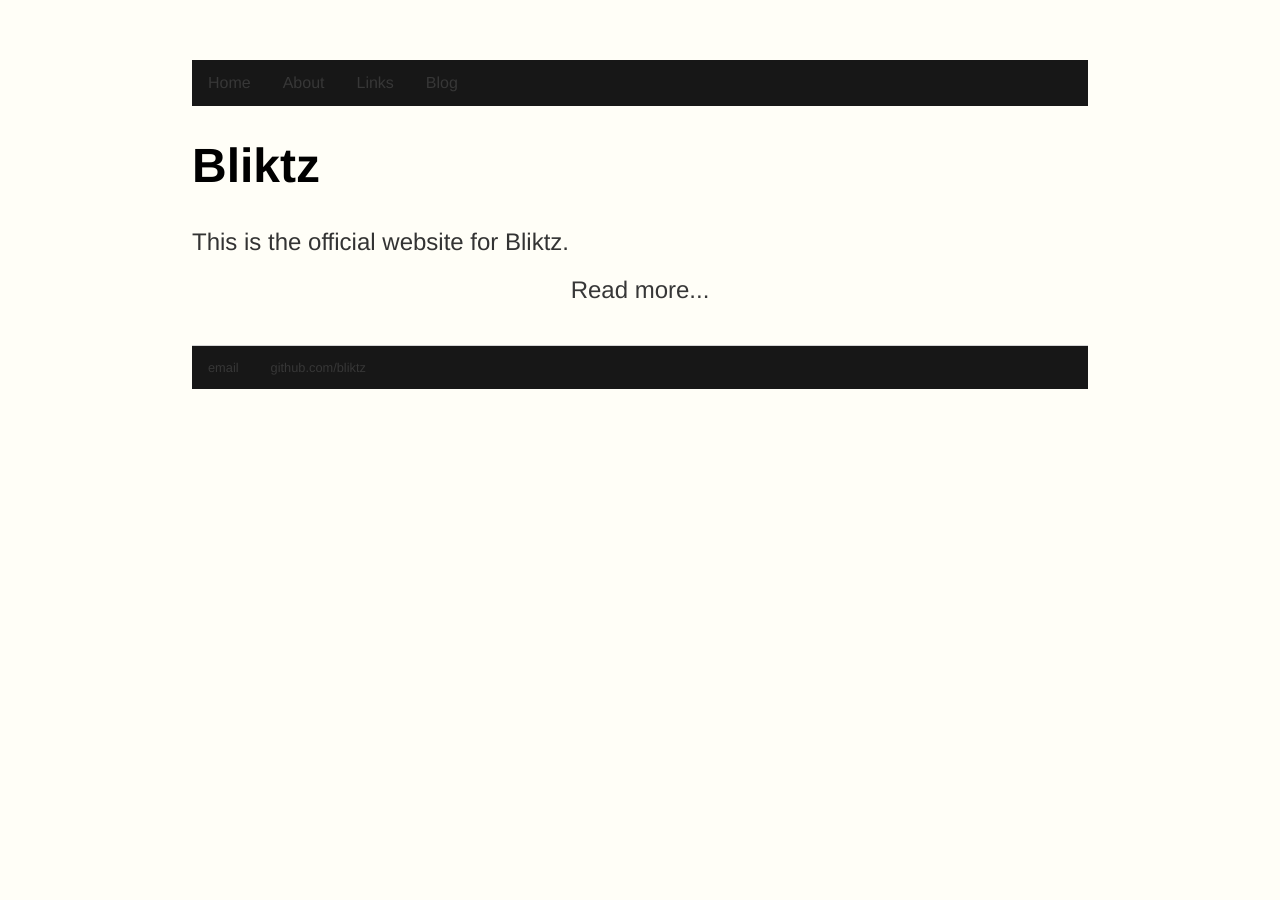
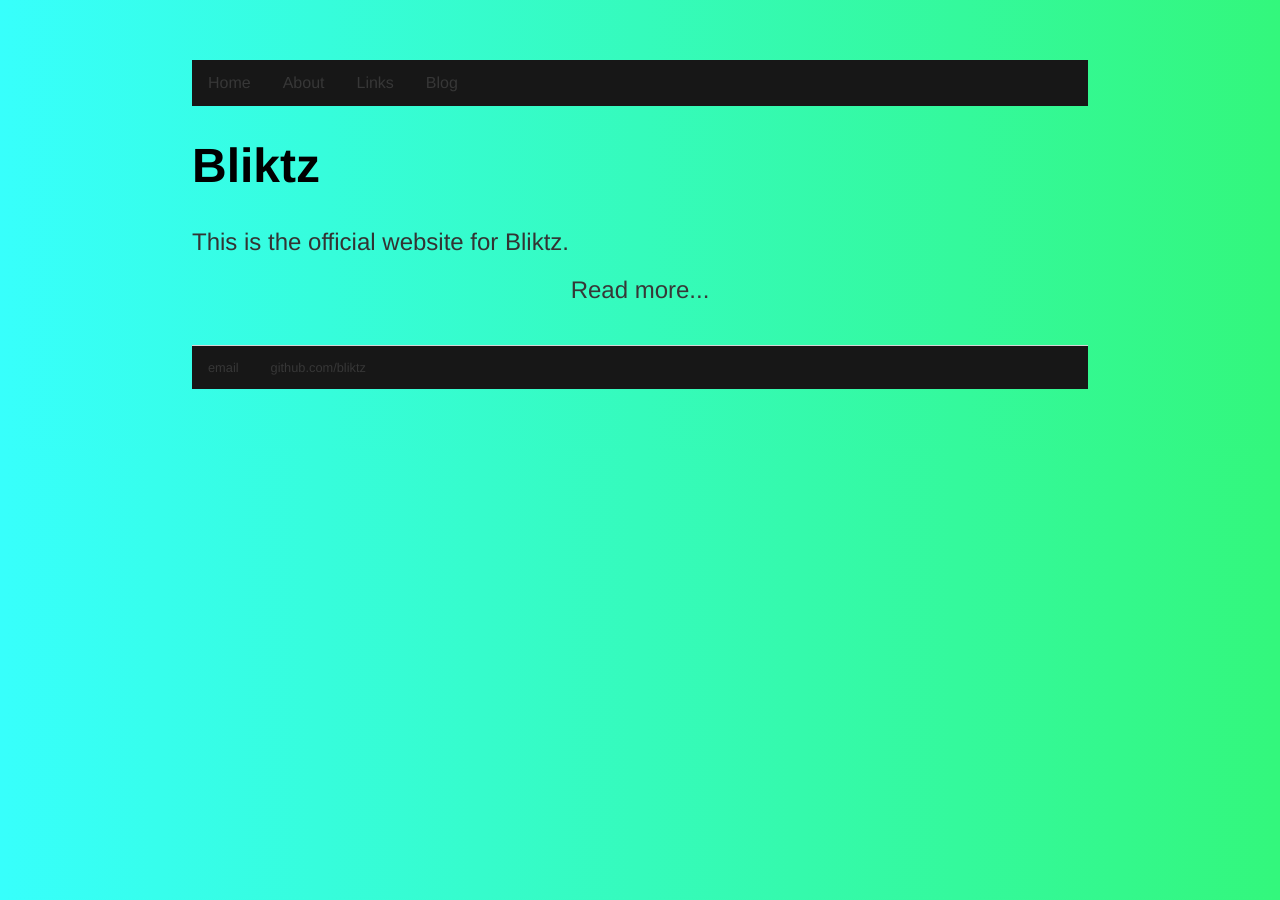
Before and after one commit to bliktz/bliktz.github.io, a Jekyll site: the page built from index.html, in a window 1280 px wide. Built offline with Jekyll 4.4.1, drawn with Linux system fonts in a browser that asks for light colours.

Commit message:
Update main.css

```diff
--- a/css/main.css
+++ b/css/main.css
@@ -1,7 +1,7 @@
 body {
     margin: 60px auto;
     width: 70%;
-    background-color: #fffef7
+    background: linear-gradient(to right, #37fffc, #33f77c);
 }
 nav ul, footer ul {
     font-family:'Helvetica', 'Arial', 'Sans-Serif';
```
